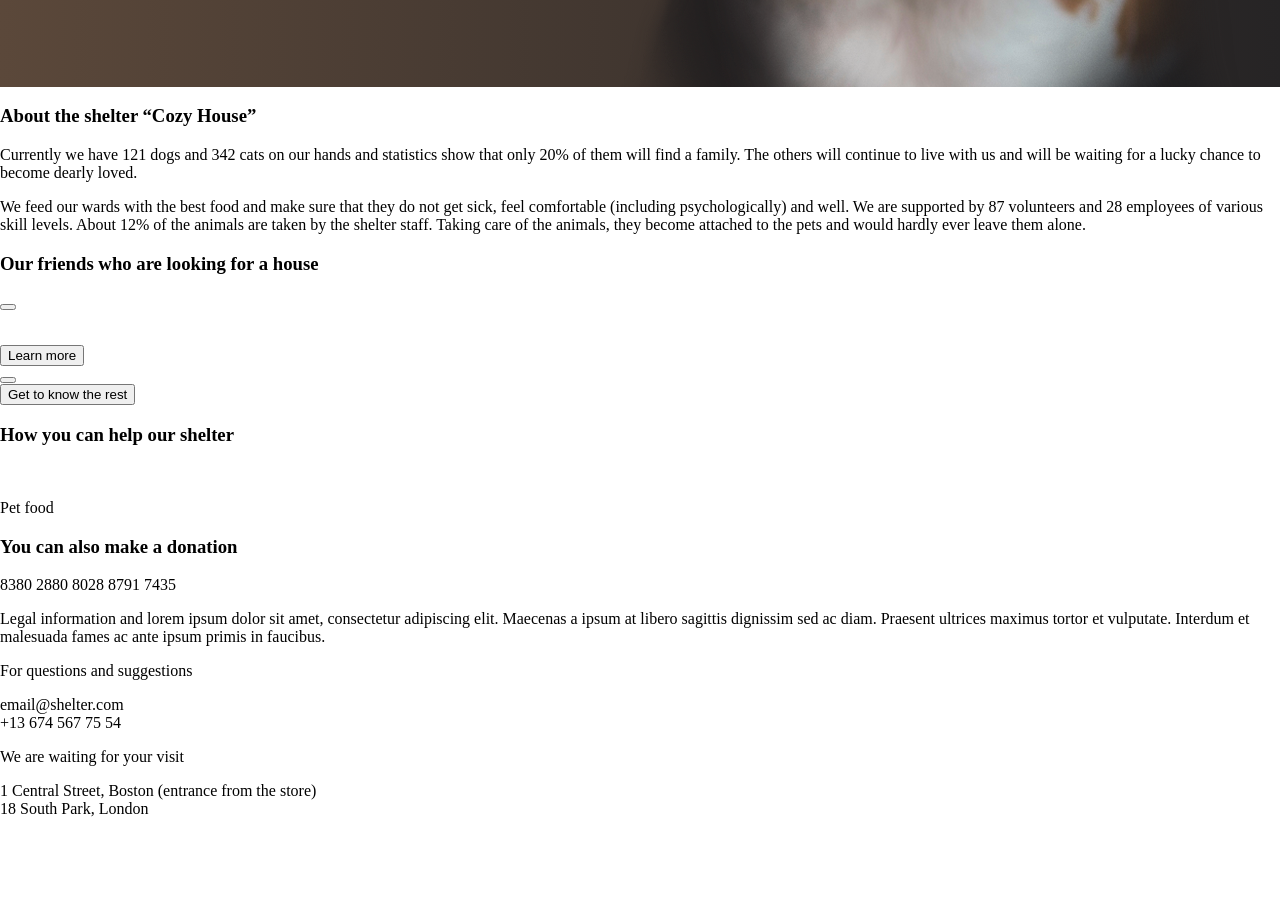
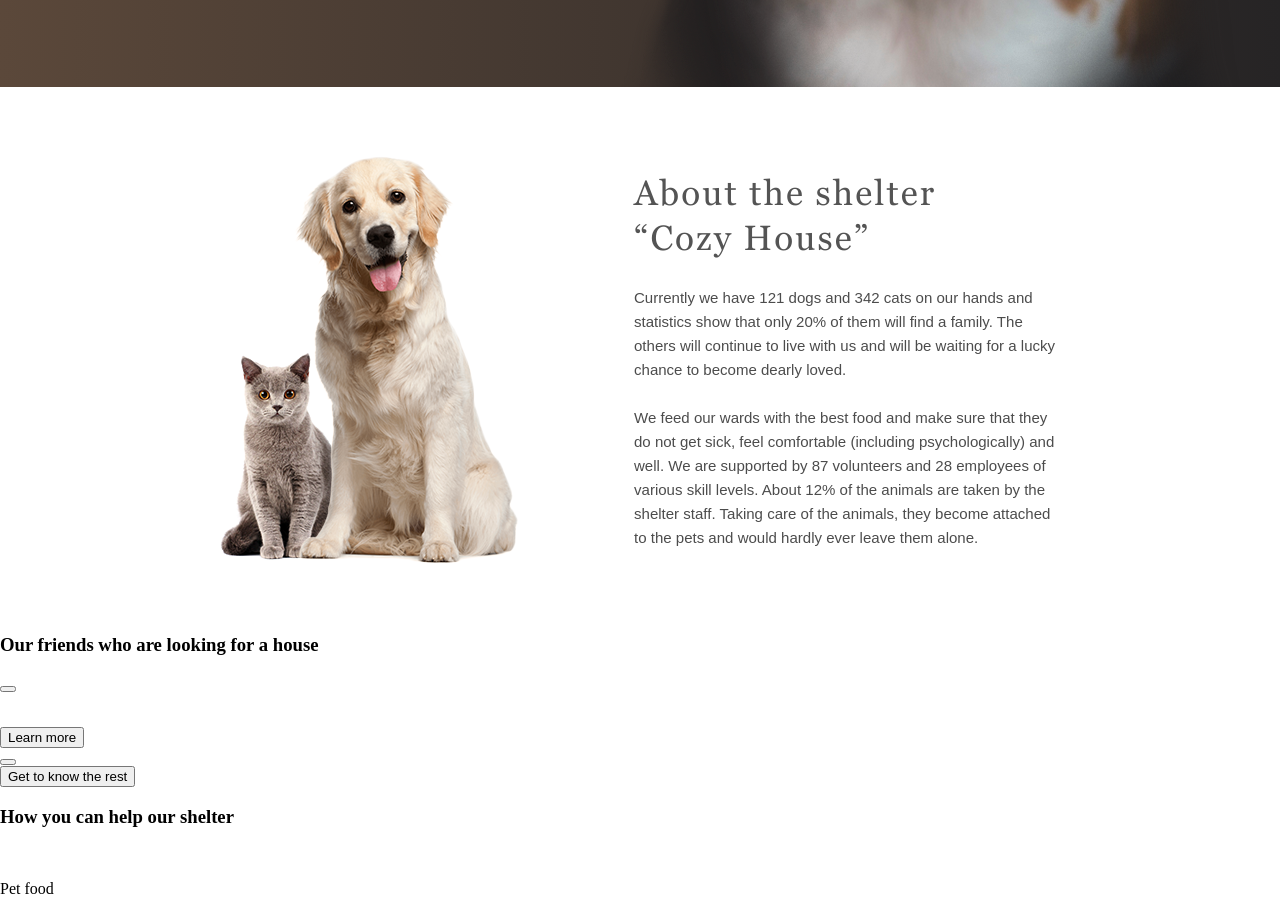
Before and after one commit to IvanLomovtsev/shelter, a website built with webpack: page src/index.html in a window 1280 px wide. Shown: the part 821-1723 px from the top of the page. Before the commit the page ends 1639 px from the top, so only its background shows below. Built offline with nearby package versions, Linux system fonts and the light colour scheme; a web font is replaced by a local one.

Commit message:
feat: add styles for about

```diff
--- a/src/index.html
+++ b/src/index.html
@@ -34,9 +34,9 @@
     </div>
   </section>
   <section class="about">
-    <div class="about__image"></div>
-    <div>
-      <h3 class="subtitle">About the shelter “Cozy House”</h3>
+    <img class="about__image" src="./images/about-pets.png" alt="dog and cat">
+    <div class="about__description">
+      <h3 class="about__subtitle">About the shelter “Cozy House”</h3>
       <p class="about__p">Currently we have 121 dogs and 342 cats on our hands and statistics
         show that only 20% of them will find a family. The others will continue to live with us
         and will be waiting for a lucky chance to become dearly loved.
--- /dev/null
+++ b/src/styles/layout/_about.scss
@@ -0,0 +1,37 @@
+.about {
+    width: 1200px;
+    margin: 5.4% auto;
+    display: flex;
+    flex-direction: row;
+    flex-wrap: wrap;
+    justify-content: space-between;
+    .about__image {
+        height: 408px;
+        margin-left: 14.9%;
+    }
+    .about__description {
+        margin-right: 14.5%;
+        width: 36%;
+        .about__subtitle {
+            margin-bottom: 0;
+            width: 80%;
+            margin-top: 3.5%;
+            font-family: Georgia;
+            font-style: normal;
+            font-weight: 400;
+            font-size: 2.19rem;
+            line-height: 130%;
+            letter-spacing: 0.06em;
+            color: #545454;
+        }
+        .about__p {
+            margin-top: 5.5%;
+            font-family: Arial;
+            font-style: normal;
+            font-weight: 400;
+            font-size: 0.94rem;
+            line-height: 160%;
+            color: #4C4C4C;
+        }
+    }
+}
--- a/src/styles/main.scss
+++ b/src/styles/main.scss
@@ -2,3 +2,4 @@
 @use './pages/shelter';
 @use './layout/header';
 @use './layout/welcome';
+@use './layout/about';
```
Also changed, not shown: dist/assets/images/about-pets.ec40aeb47d19d354e619.png (added), dist/index.html, 2 other files.
